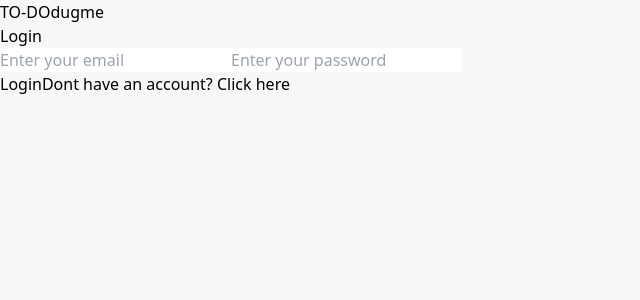
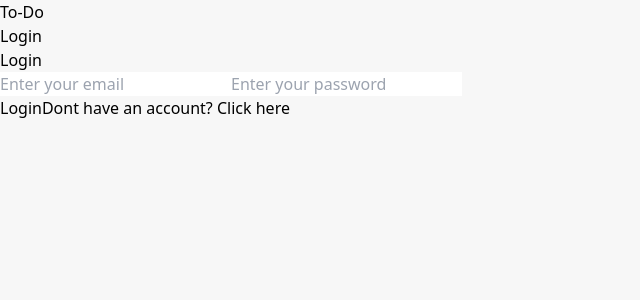
Before and after one commit to segatheycallme/nit_grupni_projekat, a React (Vite) app in the folder frontend/: page / in a window 1280 px wide. Shown: the top 300 px of the page, without its empty margins (0-640 px from the left). Built offline with nearby package versions, Linux system fonts and the light colour scheme.

Commit message:
proper navbar

```diff
--- a/frontend/src/App.tsx
+++ b/frontend/src/App.tsx
@@ -3,8 +3,9 @@ import Login from './pages/Login';
 import Register from './pages/Register';
 import Dashboard from './pages/Dashboard';
 import TaskList from './pages/TaskList';
-import { createContext, useState } from 'react';
+import { createContext, useEffect, useState } from 'react';
 import Navbar from './components/Navbar.tsx'
+import { useLocation } from 'react-router';
 
 interface ContextType {
   auth: string;
@@ -21,12 +22,12 @@ function App() {
         <Routes>
           {!auth ?
             <>
+              <Route path='/*' element={<Login />} />
               <Route path='/register' element={<Register />} />
-              <Route path='/*' element={<Login />} />
             </>
             :
             <>
-              <Route path='/' element={<Dashboard />} />
+              <Route path='/*' element={<Dashboard />} />
               <Route path='/list' element={<TaskList />} />
             </>
           }
--- a/frontend/src/components/Navbar.tsx
+++ b/frontend/src/components/Navbar.tsx
@@ -1,8 +1,50 @@
+import { useContext, useEffect, useState } from "react";
+import { authContext } from "../App";
+import { useLocation, useNavigate } from "react-router";
+import { NavLink } from "react-router";
+
 export default function Navbar() {
+  const { auth, setAuth } = useContext(authContext);
+  const navigate = useNavigate();
+  let [page, setPage] = useState("")
+  const location = useLocation();
+
+  useEffect(() => {
+    switch (location.pathname) {
+      case "/":
+        if (auth) {
+          setPage("Dashboard")
+          break;
+        }
+        setPage("Login")
+        break;
+      case "/login":
+        setPage("Login")
+        break;
+      case "/dashboard":
+        setPage("Dashboard")
+        break;
+      case "/list":
+        setPage("TaskList")
+        break;
+      case "/register":
+        setPage("Register")
+        break;
+      default:
+        setPage("?")
+        break;
+    }
+  }, [location.pathname])
+
   return (
-    <div className="fixed border-2 border-sky-500 pb-8 w-full text-2xl font-bold text-sky-700  ">
-      TO-DO
-      <button className="flex items-center justify-center">dugme</button>
+    <div className="fixed flex justify-between items-center px-4 bg-white w-screen h-16">
+      <div className="flex items-center">
+        <NavLink to="/"><h1 className="text-3xl text-sky-600 hover:text-sky-500 font-bold tracking-wide mr-4" >To-Do</h1></NavLink>
+        <h1 className="text-2xl text-sky-500 tracking-wide pl-5 border-l-2 border-sky-300">{page}</h1>
+      </div>
+      {auth ?
+        <NavLink to="/login"><button className="text-xl text-sky-800 font-extrabold tracking-widest" onClick={() => setAuth("")}>LOGOUT</button></NavLink>
+        : <></>}
     </div>
   )
 }
--- a/frontend/src/pages/Login.tsx
+++ b/frontend/src/pages/Login.tsx
@@ -15,7 +15,7 @@ function Login() {
       <Paper className="flex flex-col items-center h-min-1/3 w-full sm:w-2/3 md:w-1/2 lg:w-1/3">
         <form onSubmit={(e) => {
           e.preventDefault();
-          navigate("/");
+          navigate("/dashboard");
           login(email, password).then((res) => {
             setAuth(res.token)
           }).catch(() => console.log("aaa")).finally(() => {
```
